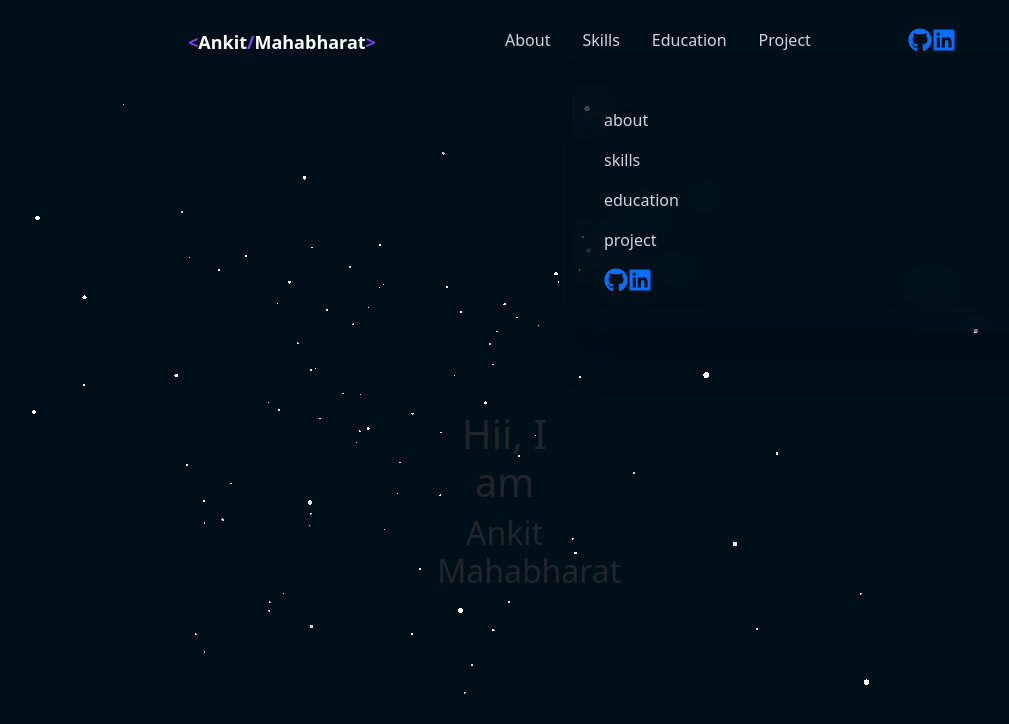
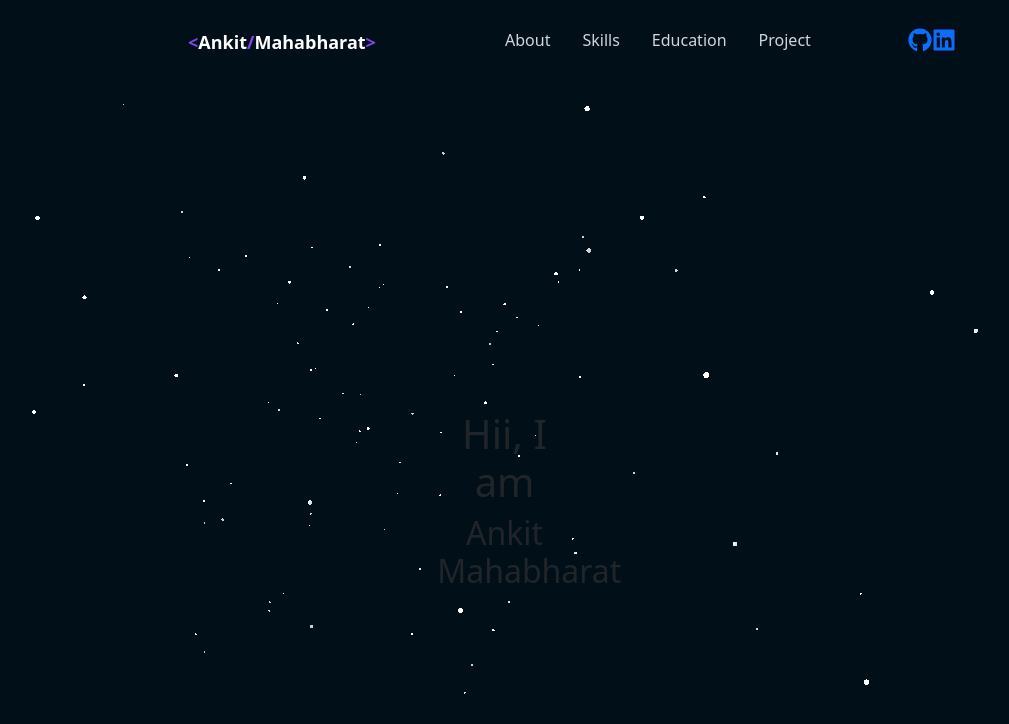
Before and after one commit to ankitmahabharat/Portfolio, a React (Vite) app in the folder portfolio/: page / in a window 1280 px wide. Shown: the top 724 px of the page, without its empty margins (68-1077 px from the left). Built offline with nearby package versions, Linux system fonts and the light colour scheme.

Commit message:
finalize the  nav bar

```diff
--- a/portfolio/src/components/Navbar.jsx
+++ b/portfolio/src/components/Navbar.jsx
@@ -3,7 +3,7 @@ import { FiMenu, FiX } from "react-icons/fi";
 import { FaGithub, FaLinkedin } from "react-icons/fa";
 import { BsCursor } from "react-icons/bs";
 const Navbar = () => {
-  const [isOpen, setIsOpen] = useState("false");
+  const [isOpen, setIsOpen] = useState(false);
   const [activeSec, setActiveSec] = useState("");
   const [isScroll, setIsScroll] = useState(false);
 
@@ -22,20 +22,20 @@ const Navbar = () => {
 
   const menuItems = [
     {
-      id: "about",
+      id: "About",
       label: "About",
     },
     {
-      id: "skills",
+      id: "Skills",
       label: "Skills",
     },
 
     {
-      id: "education",
+      id: "Education",
       label: "Education",
     },
     {
-      id: "project",
+      id: "Project",
       label: "Project",
     },
   ];
@@ -96,7 +96,7 @@ const Navbar = () => {
         </div>
       </div>
       {isOpen && (
-        <div className=" absolute top-16 left-1/2 transform-translate-x-1/2 w-4/5 bg-transparent bg-opacity-50 backdrop-filter backdrop-blur-lg z-50 rounded-lg shadow-lg">
+        <div className=" absolute  top-16 left-10 transform-translate-x-1/2 w-4/5 bg-transparent bg-opacity-50 backdrop-filter backdrop-blur-lg z-50 rounded-lg shadow-lg">
           <ul className=" flex flex-col item-centre space-y-4 py-4 text-gray-300">
             {menuItems.map((item) => (
               <li
```
